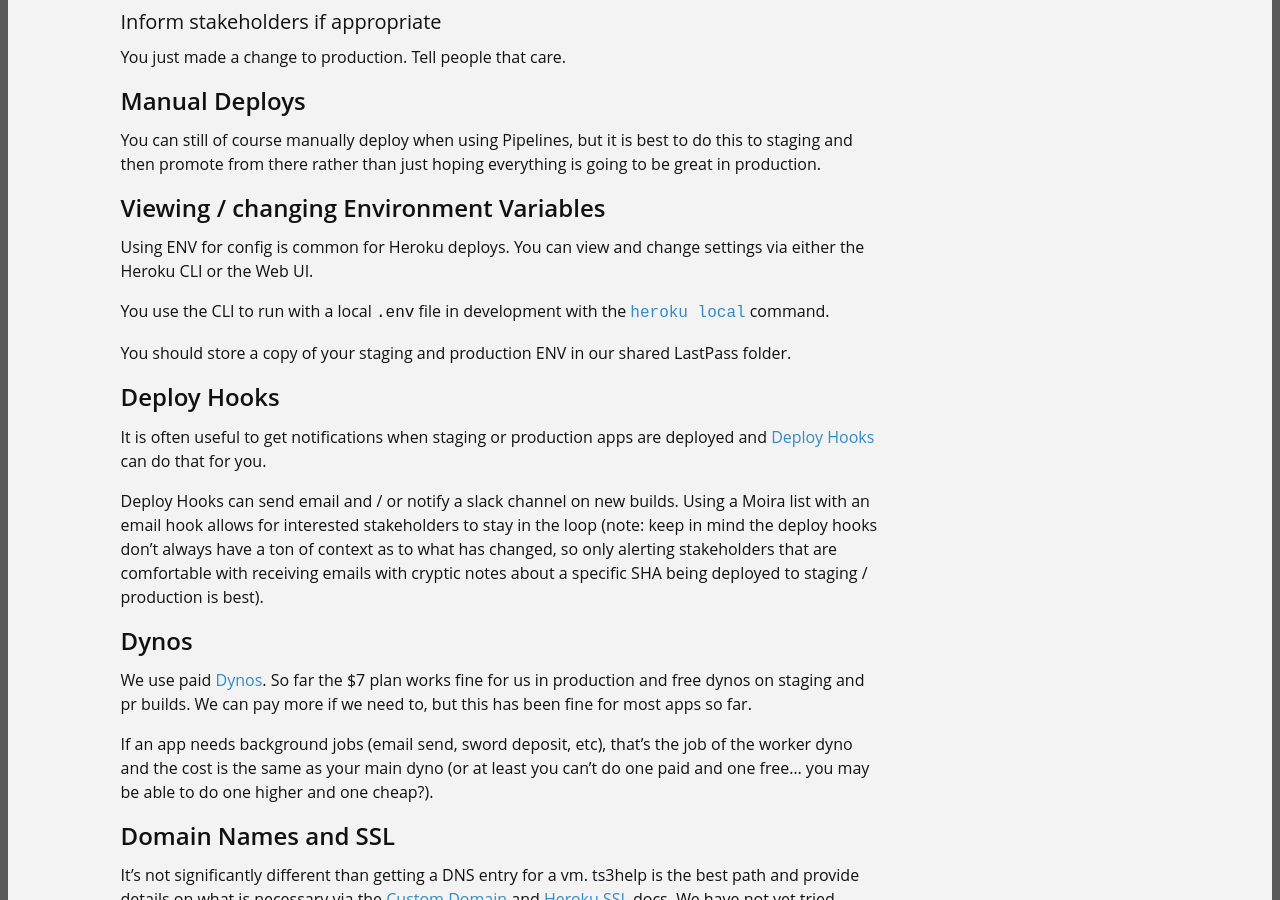
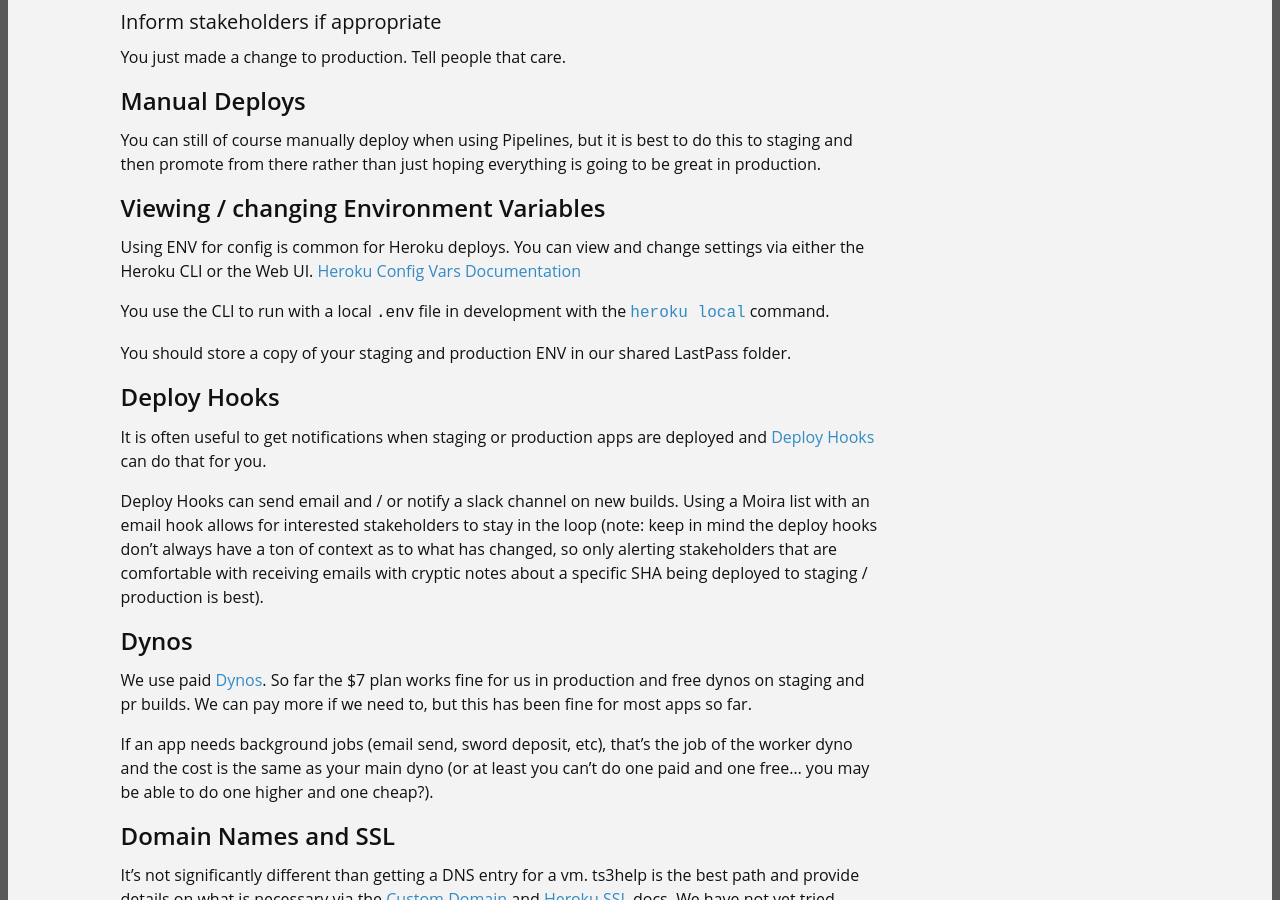
Before and after one commit to MITLibraries/guides, a Jekyll site: the page built from heroku.md, in a window 1280 px wide and 900 px high, scrolled down 2456 px. Built offline with Jekyll 4.4.1, drawn with Linux system fonts in a browser that asks for light colours; emoji names are drawn with the system emoji font; our own code applies the rules of GitHub Pages for plain Markdown files.

Commit message:
add link to heroku config var docs

```diff
--- a/heroku.md
+++ b/heroku.md
@@ -157,6 +157,7 @@
 
 Using ENV for config is common for Heroku deploys. You can view and
 change settings via either the Heroku CLI or the Web UI.
+[Heroku Config Vars Documentation](https://devcenter.heroku.com/articles/config-vars#setting-up-config-vars-for-a-deployed-application)
 
 You use the CLI to run with a local `.env` file in development
 with the [`heroku local`](https://devcenter.heroku.com/articles/heroku-local)
```
